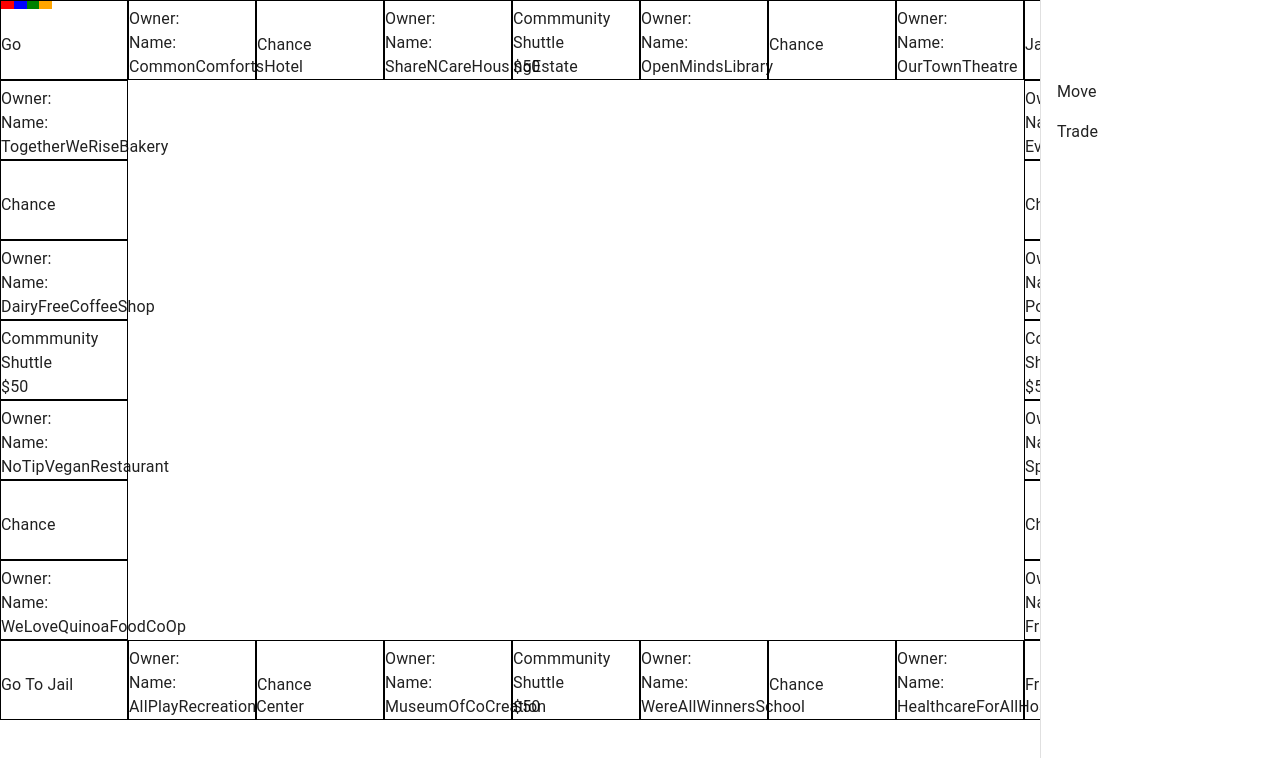
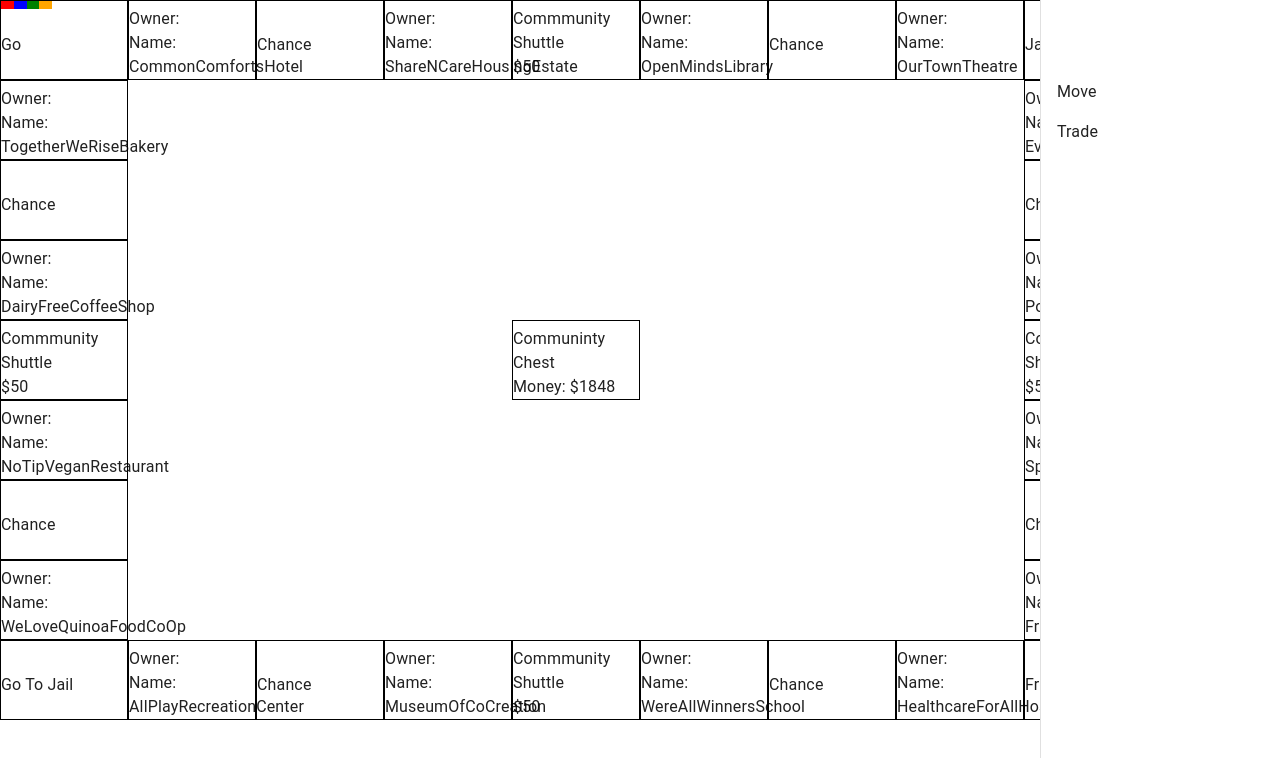
Before and after one commit to Dleavenworth/monopoly-socialism, a React (Create React App) app: page / in a window 1280 px wide. Shown: the top 758 px of the page. Built offline with nearby package versions, Linux system fonts and the light colour scheme.

Commit message:
Commuinty chest added

```diff
--- a/src/CellTypes.js
+++ b/src/CellTypes.js
@@ -8,6 +8,7 @@ export default class CellTypes {
 	static Chance = new CellTypes("Chance");
 	static Shuttle = new CellTypes("Shuttle");
 	static Parking = new CellTypes("Parking");
+	static Chest = new CellTypes("CommunintyChest");
 
 	constructor(type) {
 		this.type = type;
--- /dev/null
+++ b/src/CommunityChest.js
@@ -0,0 +1,13 @@
+export default class CommunityChest{
+    static Chest = new CommunityChest(1848);
+
+    constructor(chestTotal){
+        CommunityChest.chestTotal = chestTotal;
+    }
+    static getTotal(){
+        return CommunityChest.chestTotal;
+    }
+    setTotal(newTotal){
+        CommunityChest.chestTotal = newTotal;
+    }
+}
--- a/src/components/Board.jsx
+++ b/src/components/Board.jsx
@@ -21,6 +21,7 @@ const Board = (props) => {
 					column={curSquare.col}
 					owner={curSquare.owner}
 					name={curSquare.description.projectName}
+					money={curSquare.money}
 				/>
 			);
 		});
--- a/src/components/Cell.jsx
+++ b/src/components/Cell.jsx
@@ -50,6 +50,12 @@ const Cell = forwardRef((props, ref) => {
 						<Typography>Name: {props.name}</Typography>
 					</>
 				) : null}
+				{props.type === CellTypes.Chest ? (
+					<>
+						<Typography>Communinty Chest</Typography>
+						<Typography>Money: ${props.money}</Typography>
+					</>
+				) : null}
 				{props.type === CellTypes.Chance ? (
 					<>
 						<Typography>Chance</Typography>
--- a/src/components/Game.jsx
+++ b/src/components/Game.jsx
@@ -3,6 +3,7 @@ import Controls from "./Controls";
 import Board from "./Board";
 import { Alert, Box, IconButton, Collapse } from "@mui/material";
 import CellTypes from "../CellTypes";
+import CommunityChest from "../CommunityChest";
 import PropertyAlert from "./PropertyAlert";
 import ProjectTypes from "../ProjectTypes";
 import TradeDialog from "./TradeDialog";
@@ -79,6 +80,15 @@ const Game = () => {
 
 			newSquares.push(square);
 		}
+		const center = {
+			col: 6,
+			row: 6,
+			type: CellTypes.Chest,
+			owner: undefined,
+			description: "something",
+			money:CommunityChest.getTotal(),
+		};
+		newSquares.push(center);
 		return newSquares;
 	};
 
```
